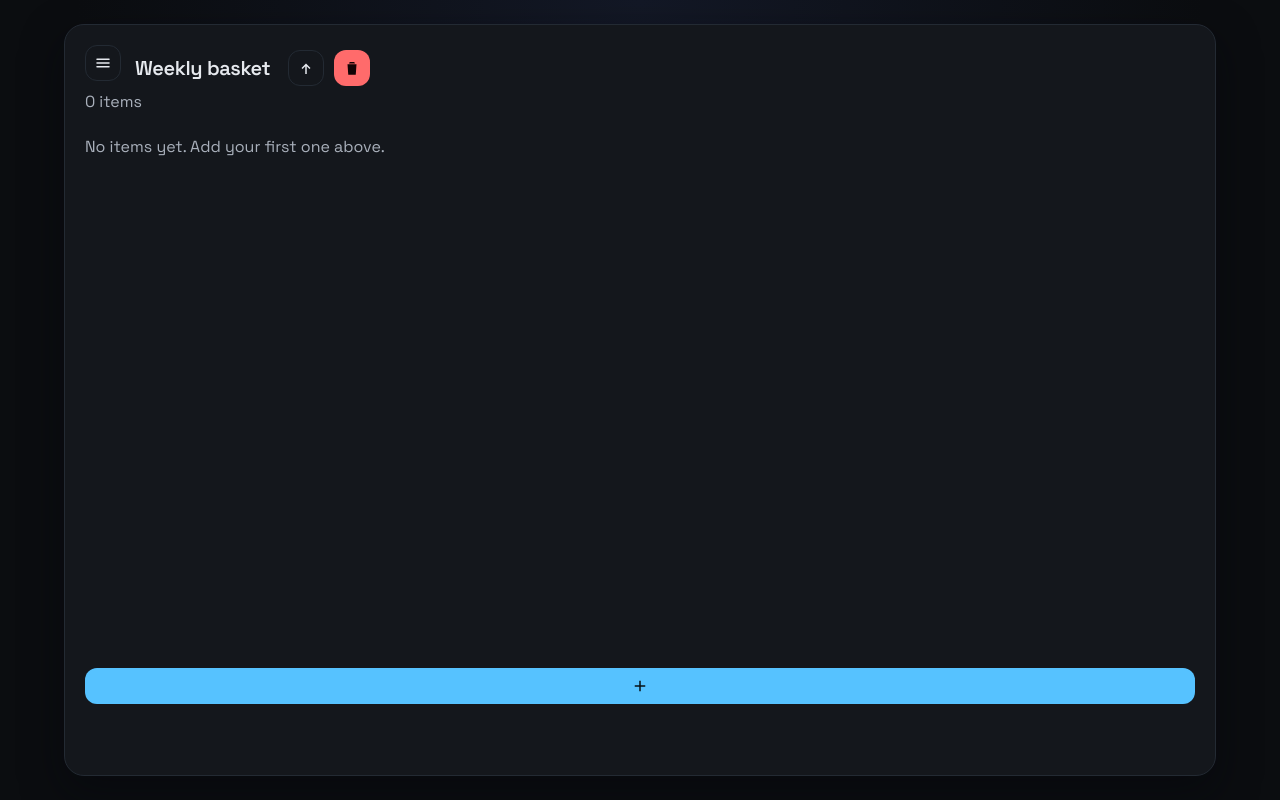
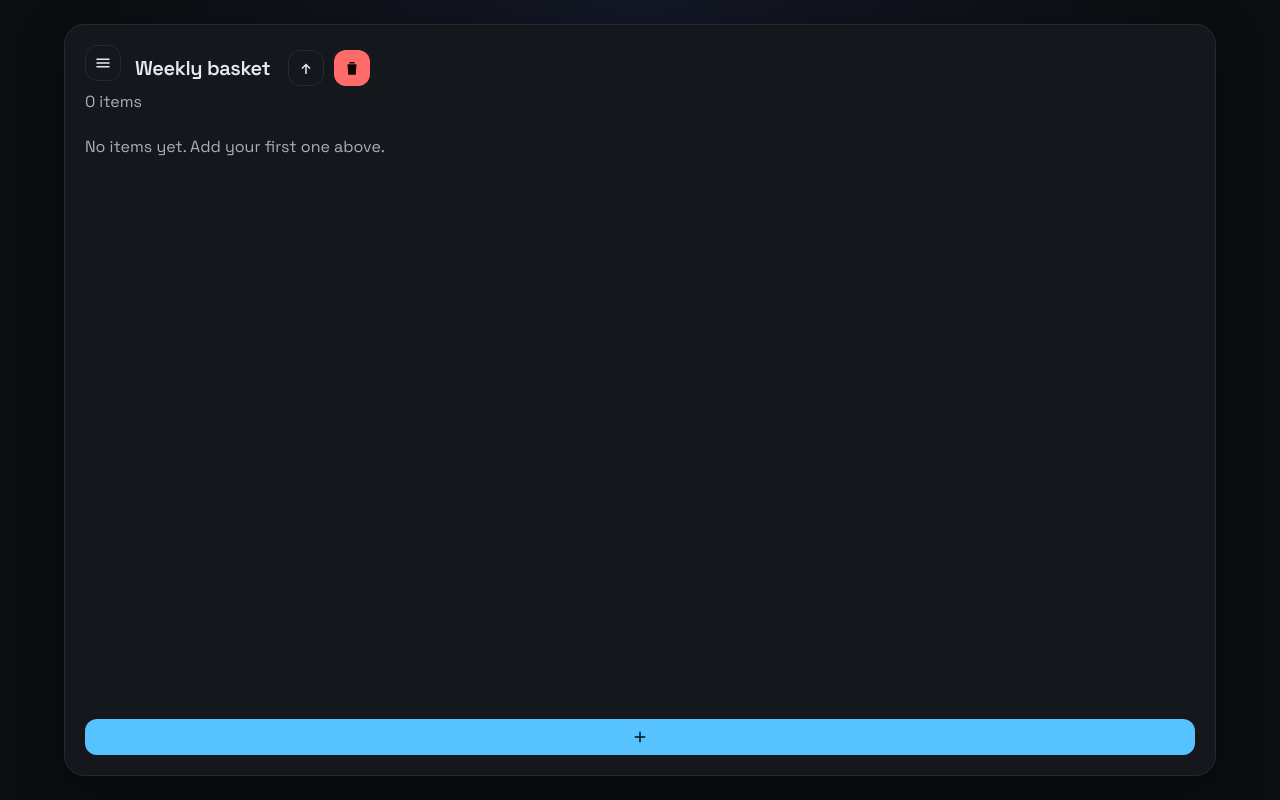
Before and after one commit to seclace/basketry-app, a SvelteKit app: page / in a window 1280 px wide. Built offline with nearby package versions, Linux system fonts and the light colour scheme.

Commit message:
Fix max-heights

```diff
--- a/src/app.css
+++ b/src/app.css
@@ -50,7 +50,7 @@ textarea {
 	padding: var(--gutter);
 	max-width: 1200px;
 	margin: 0 auto;
-	height: 100vh;
+	height: 100dvh;
 }
 
 .app.sidebar-collapsed {
@@ -105,7 +105,6 @@ textarea {
 	border-radius: 20px;
 	padding: 20px;
 	box-shadow: var(--shadow);
-	max-height: 100%;
 	overflow: hidden;
 }
 
@@ -132,7 +131,6 @@ textarea {
 	flex: 1;
 	min-height: 0;
 	margin-top: 8px;
-	max-height: calc(100vh - (var(--gutter) * 2) - var(--main-fixed));
 }
 
 .sidebar-language {
```
